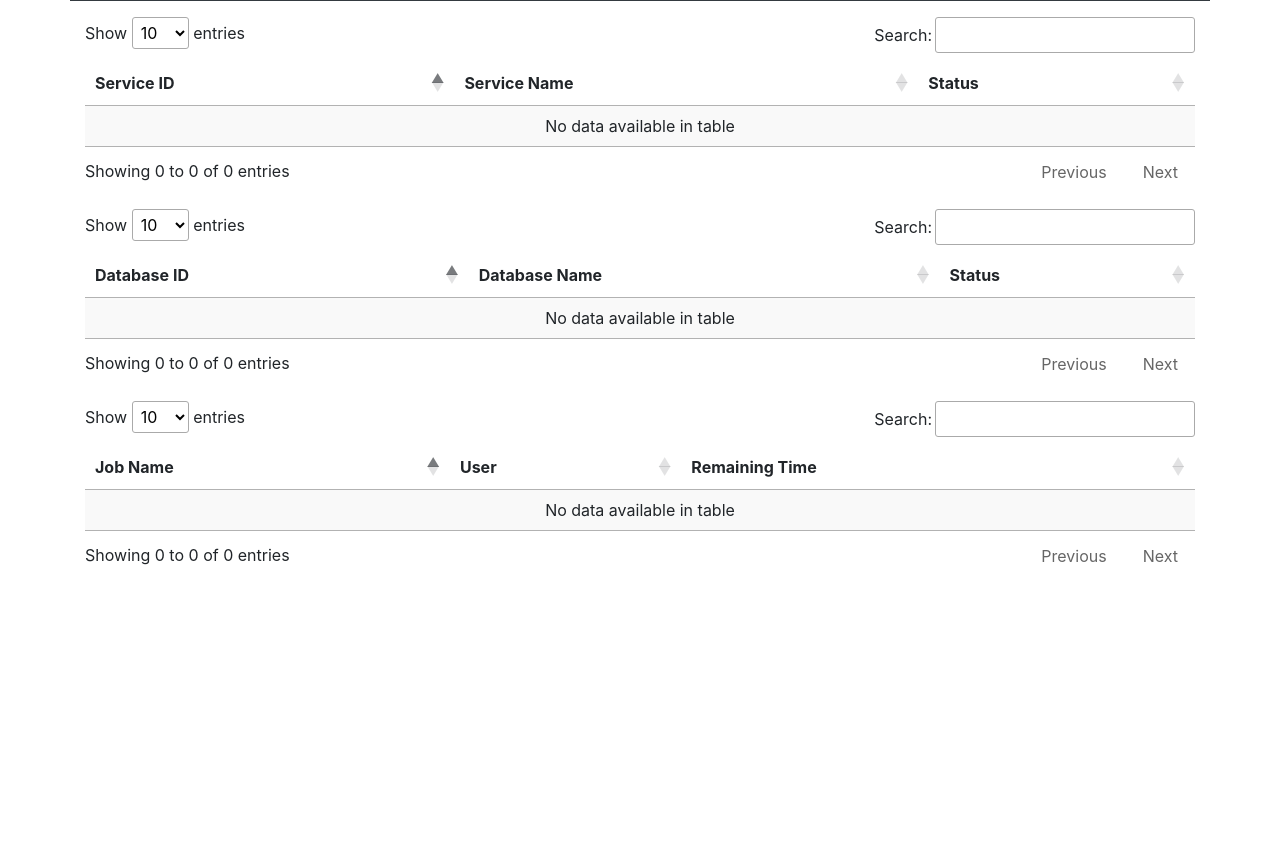
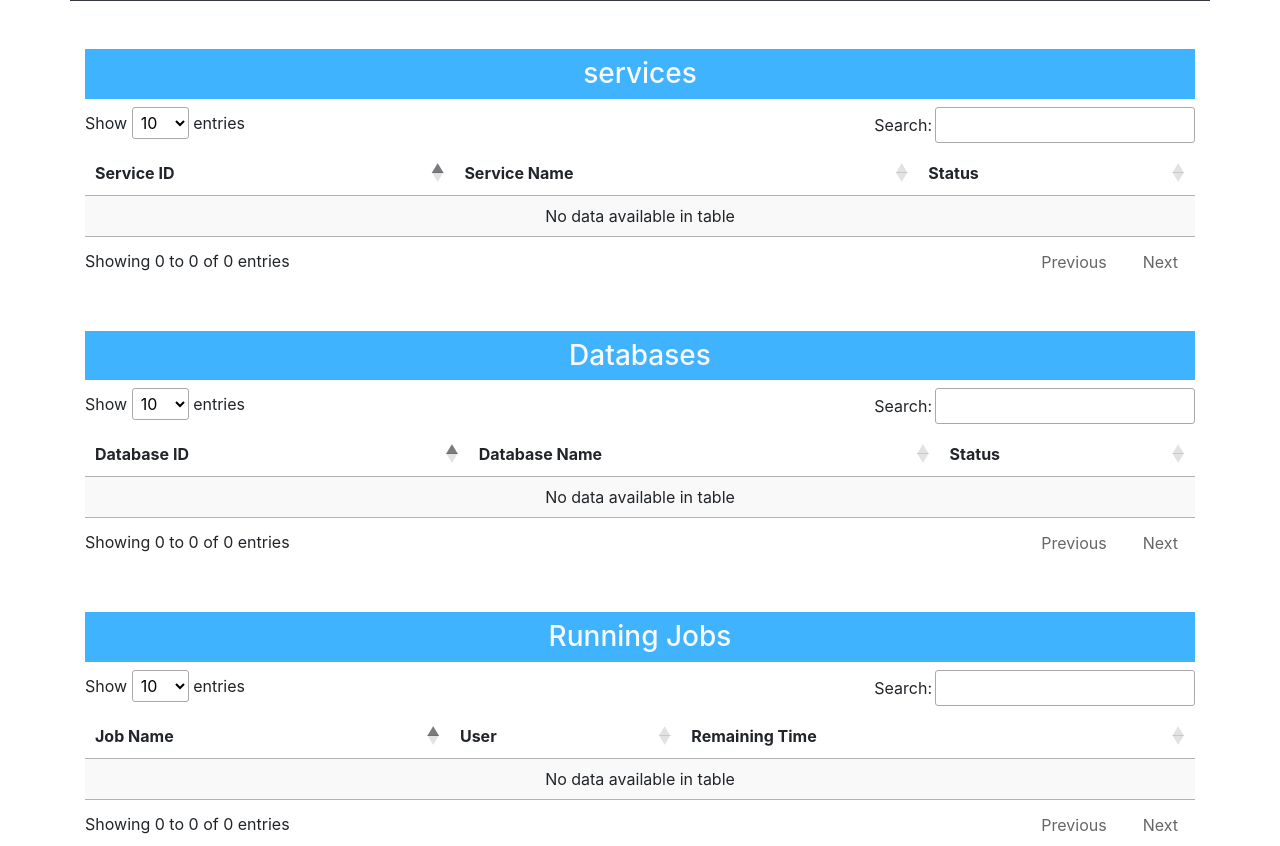
Before and after one commit to bebenson654/SSMT-websites, a Flask app: template templates/RealTimeDataOverviewTemp.html in a window 1280 px wide. Shown: the part 760-1606 px from the top of the page. Before the commit the page ends 1325 px from the top, so only its background shows below. Run offline with Flask 2, Linux system fonts and the light colour scheme; the template is opened without the code that fills it, so the values that code supplies are empty; parts of the project's set-up code (start-up, migrations or seed data) failed here and were passed over; some libraries are stand-ins or nearby versions.

Commit message:
small changes

```diff
--- a/app.py
+++ b/app.py
@@ -10,12 +10,14 @@ from datetime import date, datetime, timedelta
 import pandas as pd
 from wtforms.fields.html5 import DateTimeLocalField
 from flask_fontawesome import FontAwesome
+import os
 
 app = Flask(__name__)  # something for flask
+app._static_folder = 'static'
 app.jinja_env.globals.update(zip=zip)
 fa = FontAwesome(app)
 
-app.config['SQLALCHEMY_DATABASE_URI'] = 'sqlite:///StubServersDB_V6_Text.db'  # sets the DB to the stubDB
+app.config['SQLALCHEMY_DATABASE_URI'] = 'sqlite:///NewDatabase.db'  # sets the DB to the stubDB
 
 app.config['SECRET_KEY'] = 'secret ssmt'  # secret key used for by WTforms for forms
 
@@ -93,6 +95,14 @@ class MasterList(db.Model):  # Master list table
     __table_args__ = {'extend_existing': True}
     Type = db.Column(db.Text, primary_key=True)  # primary key column
     Name = db.Column(db.Text, primary_key=True)  # primary key column
+
+
+class Partition(db.Model):  # Master list table
+    __tablename__ = 'Partition'
+    __table_args__ = {'extend_existing': True}
+    PartitionId = db.Column(db.Text, primary_key=True)  # primary key column
+    ServerId = db.Column(db.Text, primary_key=True)  # primary key column
+    ServerID = db.Column(db.Text, db.ForeignKey('Server.ServerId'))  # foreign key column
 
 
 # --------------------------------------------------------------------------------------------------------------------
@@ -476,16 +486,19 @@ def disk(slug):  # Slug is the Server Id
         between(Metric.Time, '2020-02-29 11:55:00', '2020-02-29 23:55:00'))]
 
     # gets all Disk usages for this server between dates
-    useRange = [metrics.Disk for metrics in Metric.query.order_by(Metric.Time).filter_by(ServerId=slug).filter(
-        between(Metric.Time, '2020-02-29 11:55:00', '2020-02-29 23:55:00'))]
+    # useRange = [metrics.Disk for metrics in Metric.query.order_by(Metric.Time).filter_by(ServerId=slug).filter(
+    #     between(Metric.Time, '2020-02-29 11:55:00', '2020-02-29 23:55:00'))]
+    #
+    # partAUse = [metrics.PartA for metrics in Metric.query.order_by(Metric.Time).filter_by(ServerId=slug).filter(
+    #     between(Metric.Time, '2020-02-29 11:55:00', '2020-02-29 23:55:00'))]
+    # partBUse = [metrics.PartB for metrics in Metric.query.order_by(Metric.Time).filter_by(ServerId=slug).filter(
+    #     between(Metric.Time, '2020-02-29 11:55:00', '2020-02-29 23:55:00'))]
+    # partCUse = [metrics.PartC for metrics in Metric.query.order_by(Metric.Time).filter_by(ServerId=slug).filter(
+    #     between(Metric.Time, '2020-02-29 11:55:00', '2020-02-29 23:55:00'))]
+    # partDUse = [metrics.PartD for metrics in Metric.query.order_by(Metric.Time).filter_by(ServerId=slug).filter(
+    #     between(Metric.Time, '2020-02-29 11:55:00', '2020-02-29 23:55:00'))]
 
-    partAUse = [metrics.PartA for metrics in Metric.query.order_by(Metric.Time).filter_by(ServerId=slug).filter(
-        between(Metric.Time, '2020-02-29 11:55:00', '2020-02-29 23:55:00'))]
-    partBUse = [metrics.PartB for metrics in Metric.query.order_by(Metric.Time).filter_by(ServerId=slug).filter(
-        between(Metric.Time, '2020-02-29 11:55:00', '2020-02-29 23:55:00'))]
-    partCUse = [metrics.PartC for metrics in Metric.query.order_by(Metric.Time).filter_by(ServerId=slug).filter(
-        between(Metric.Time, '2020-02-29 11:55:00', '2020-02-29 23:55:00'))]
-    partDUse = [metrics.PartD for metrics in Metric.query.order_by(Metric.Time).filter_by(ServerId=slug).filter(
+    partUse = [metrics.Time for metrics in Metric.query.order_by(Metric.Time).filter_by(ServerId=slug).filter(
         between(Metric.Time, '2020-02-29 11:55:00', '2020-02-29 23:55:00'))]
 
     if form.validate_on_submit():  # implementation of user input limiting date range for chart
--- a/templates/RealTimeDataOverviewTemp.html
+++ b/templates/RealTimeDataOverviewTemp.html
@@ -115,8 +115,9 @@
 
     </div>
 
-    <div class="row mt-3 text-center"> {# Services Table #}
+    <div class="row mt-5 text-center"> {# Services Table #}
         <div class="col-lg-12 ml-auto">
+            <div class="text-light p-2 h3" style="background-color: #40b3ff">services</div>
 
             <table id="service" class="display">
                 <thead>
@@ -143,9 +144,10 @@
         </div>
     </div>
 
-    <div class="row mt-3 text-center"> {# Database Table #}
+    <div class="row mt-5 text-center"> {# Database Table #}
         <div class="col-lg-12 ml-auto">
             {% if database != 0 %}
+                <div class="text-light p-2 h3" style="background-color: #40b3ff">Databases</div>
                 <table id="database" class="display">
                     <thead>
                     <tr>
@@ -170,9 +172,10 @@
             {% endif %}
         </div>
     </div>
-    <div class="row mt-3 text-center"> {# Running Job Table #}
+    <div class="row mt-5 text-center"> {# Running Job Table #}
         <div class="col-lg-12 ml-auto">
             {% if runningjob != 0 %}
+                <div class="text-light p-2 h3" style="background-color: #40b3ff">Running Jobs</div>
                 <table id="jobs" class="display">
                     <thead>
                     <tr>
--- a/templates/layout.html
+++ b/templates/layout.html
@@ -8,7 +8,6 @@
     {{ fontawesome_html() }}
     {% block title %} {# Title given by other pages #}
     {% endblock %}
-
     <link rel="stylesheet" type="text/css" href="https://cdn.datatables.net/1.10.20/css/jquery.dataTables.css">
 
     {# Bootstrap CDN #}
```
Also changed, not shown: 1 other file.
